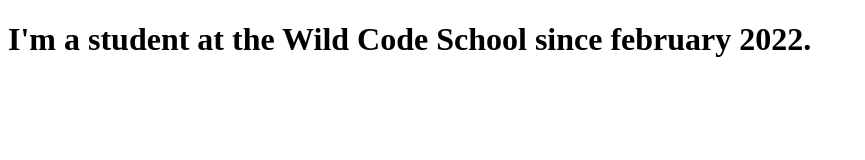
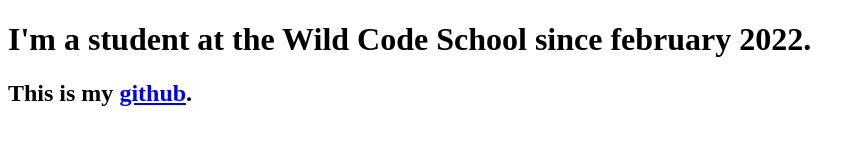
Before and after one commit to ancafongkye/helloWorld, a plain HTML site: page index.html in a window 1280 px wide. Shown: the whole page, without its empty margins (0-865 px from the left). Drawn offline with Linux system fonts and the light colour scheme.

Commit message:
Added a another header h2 in the body.

```diff
--- a/index.html
+++ b/index.html
@@ -6,4 +6,7 @@
   <h1>
     I'm a student at the Wild Code School since february 2022.
   </h1>
+   <h2>
+      This is my <a href="https://github.com/ancafongkye.github.io">github</a>.
+    </h2>
 </body>
```
